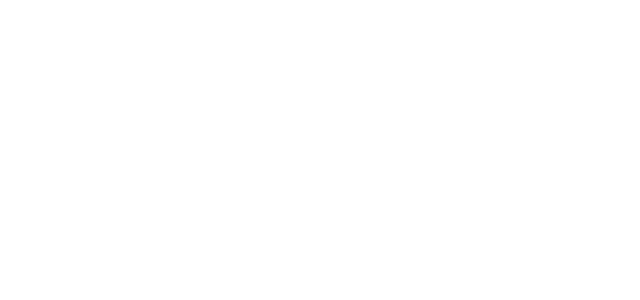
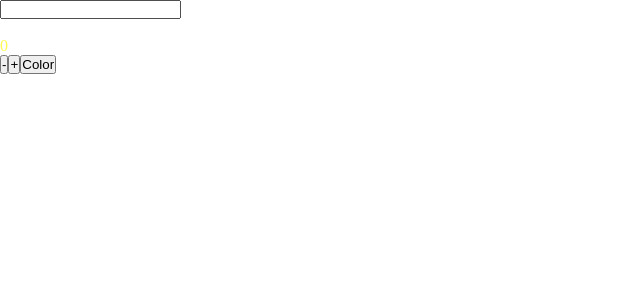
Before and after one commit to ITACHI1117/trying-react-again, a React (Create React App) app: page /reduser in a window 1280 px wide. Before the commit this address had no page. Shown: the top 300 px of the page, without its empty margins (0-640 px from the left). Built offline with nearby package versions, Linux system fonts and the light colour scheme.

Commit message:
learnt useReducer

```diff
--- a/src/App.js
+++ b/src/App.js
@@ -7,6 +7,7 @@
 import UseCallback from "./components/Hooks/UseCallback";
 import UseMemo from "./components/Hooks/UseMemo";
 import UseRef from "./components/Hooks/UseRef";
+import UseReduser from "./components/Hooks/UseReduser";
 
 function App() {
   return (
@@ -19,6 +20,7 @@
         <Route path="/callback" element={<UseCallback />} />
         <Route path="/memo" element={<UseMemo />} />
         <Route path="/ref" element={<UseRef />} />
+        <Route path="/reduser" element={<UseReduser />} />
       </Routes>
     </Router>
   );
--- /dev/null
+++ b/src/components/Hooks/UseReduser.jsx
@@ -0,0 +1,58 @@
+import React, { useReducer } from "react";
+
+const reducer = (state, action) => {
+  switch (action.type) {
+    case "increment":
+      return { ...state, count: state.count + 1 };
+    case "decrement":
+      return { ...state, count: state.count - 1 };
+    case "newUserInput":
+      return { ...state, userInput: action.payload };
+    case "tgColor":
+      return { ...state, color: !state.color };
+    default:
+      throw new Error();
+  }
+};
+
+// this helps to avoid typos (allows us use dot notations when state)
+const ACTION = {
+  INCREMENT: "increment",
+  DECREMENT: "decrement",
+  TG_COLOR: "tgColor",
+  NEW_USER_INPUT: "newUserInput",
+};
+
+function UseReduser() {
+  const [state, dispatch] = useReducer(reducer, {
+    count: 0,
+    userInput: "",
+    color: false,
+  });
+  return (
+    <div style={{ color: state.color ? "black" : "#FFF952" }}>
+      <input
+        type="text"
+        value={state.userInput}
+        onChange={(e) =>
+          dispatch({ type: ACTION.NEW_USER_INPUT, payload: e.target.value })
+        }
+      />
+      <br />
+      <br />
+      <p>{state.count}</p>
+      <section>
+        <button onClick={() => dispatch({ type: ACTION.DECREMENT })}>-</button>
+        <button onClick={() => dispatch({ type: ACTION.INCREMENT })}>+</button>
+        <button onClick={() => dispatch({ type: ACTION.TG_COLOR })}>
+          Color
+        </button>
+      </section>
+      <br />
+      <br />
+      <p>{state.userInput}</p>
+    </div>
+  );
+}
+
+export default UseReduser;
--- a/src/pages/Joker.js
+++ b/src/pages/Joker.js
@@ -6,7 +6,7 @@
 
 function Joker() {
   // I didn't pass data using props instead i used Context
-  // Note to self: not all the data need s to be in the context
+  // Note to self: not all the data needs to be in the context
   return (
     <>
       <DataProvider>
```
